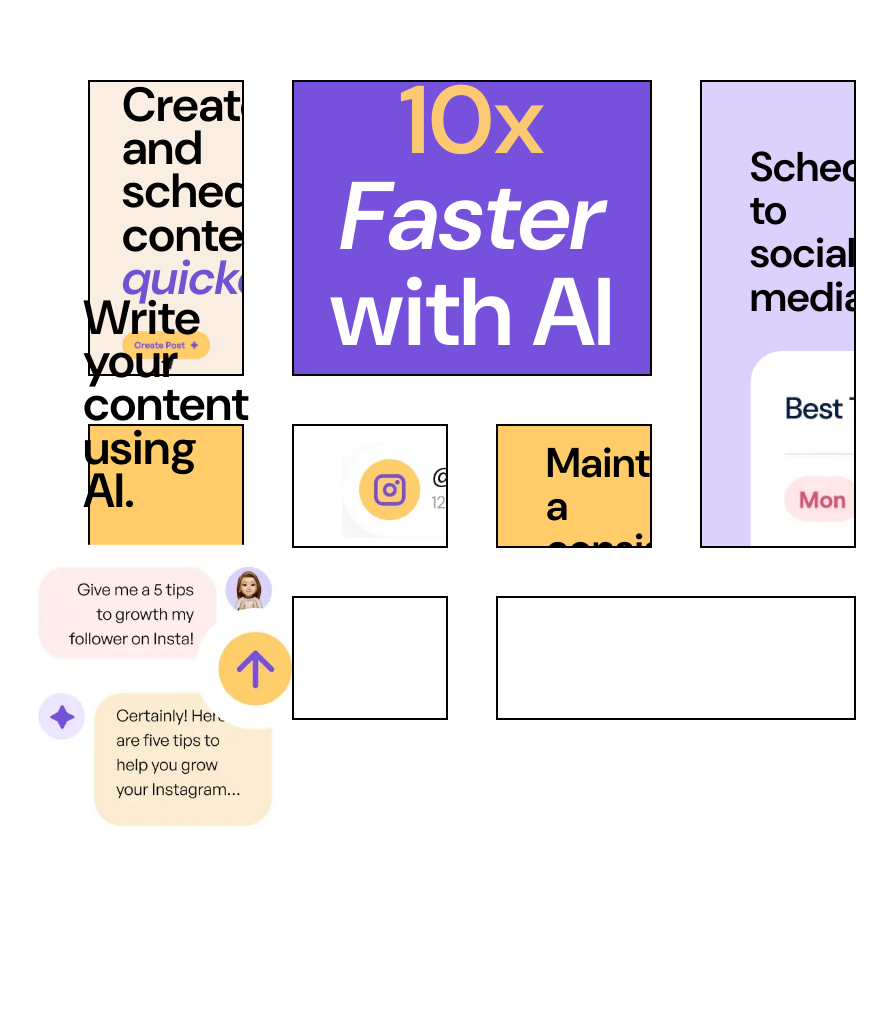
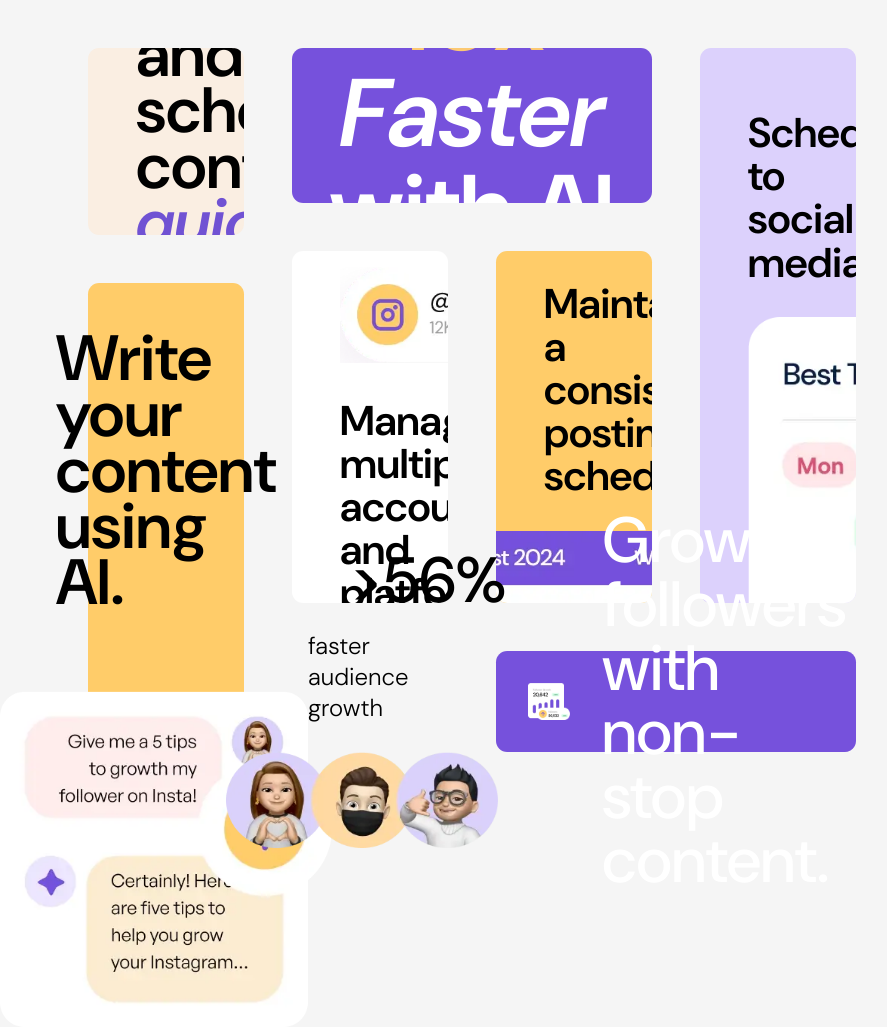
Before and after one commit to vladahvala/bento-grid-main, a plain HTML site: page index.html in a window 1280 px wide. Shown: the whole page, without its empty margins (168-1055 px from the left). Before the commit the page ends 848 px from the top, so only its background shows below. Drawn offline with Linux system fonts and the light colour scheme.

Commit message:
Computer version completed

```diff
--- a/assets/css/styles.css
+++ b/assets/css/styles.css
@@ -23,6 +23,7 @@
     display: flex;
     justify-content: center;
     align-items: center;
+    background-color: #f5f5f5;
   }
 
 
@@ -30,7 +31,7 @@
   .grid-container {
     font-family: 'DMSans', sans-serif;
 
-    height: 80%;
+    height: 100%; /* або бажана висота */
     width: 60%;
 
     display: grid;
@@ -38,15 +39,21 @@
     grid-template-rows: repeat(4, 1fr);
     column-gap: 3rem;
     row-gap: 3rem;
+    overflow: visible;
+
+    padding-top: 3rem;     /* відступ зверху */
+    padding-bottom: 3rem;  /* відступ знизу */
+    box-sizing: border-box; /* щоб padding не збільшував ширину/висоту */
   }
+
 
 
 
   /* Items */
   .grid-container__item {
-    border: 2px solid black;
     min-width: 0;
     min-height: 0;
+    border-radius: 0.7rem;
   }
 
   /* ITEM-1 */
@@ -54,7 +61,7 @@
     grid-row: 1 / span 2;
 
     background-color: #faeee2;
-    padding: 4rem 2rem;
+    padding: 4rem 3rem;
     row-gap: 2rem;
 
     display: flex;
@@ -74,9 +81,9 @@
   }
 
   .grid-container__text--create{
-    font-size: 3rem;
+    font-size: 4rem;
     font-weight: 600;
-    line-height: 2.7rem;
+    line-height: 3.5rem;
   }
 
   .grid-container__text--create-highlighted{
@@ -85,19 +92,24 @@
 
 
   /* ITEM-2 */
-  .grid-container__item-2{
-    grid-column: 2/4;
-    grid-row: 1/3;
+  .grid-container__item-2 {
+    grid-column: 2 / 4;
+    grid-row: 1 / span 2; /* займає два ряди */
 
     background-color: #7651dc;
-    padding: 4rem 2rem;
+
+    /* Зменшуємо padding зверху/знизу, щоб не роздувати елемент повністю */
+    padding: 2rem 2rem;
+    box-sizing: border-box;
 
     display: flex;
     flex-direction: column;
     justify-content: center;
     align-items: center;
-    box-sizing: border-box;
     overflow: hidden;
+
+    /* Додатково можна "трохи підтиснути" контент */
+    max-height: calc(100% - 2rem); /* або потрібне значення */
   }
 
   .grid-container__text--social{
@@ -125,10 +137,12 @@
   /* ITEM-3 */
   .grid-container__item-3{
     grid-row: 1/4;
-    padding: 4rem 3rem 4rem 3rem;
+    padding: 4rem 3rem 2rem 3rem;
     background-color: #dcd1fc;
 
     overflow: hidden;
+    max-height: calc(100% - 8rem); /* або потрібне значення */
+
   }
 
   .grid-container__text-schedule{
@@ -136,6 +150,7 @@
     font-weight: 600;
     line-height: 2.7rem;
     margin-bottom: 2rem;
+    margin-top: 1rem;
   }
 
   .grid-container__text-schedule-img{
@@ -152,52 +167,119 @@
 
    /* ITEM-4 */
   .grid-container__item-4{
-    grid-row: 3/5;
+    grid-row: 3 / 5;
     background-color: #ffcc69;
+    display: flex
+;
+    flex-direction: column;
+    row-gap: 5rem;
+    /* justify-content: center; */
+    align-items: center;
+    padding: 3rem 3rem;
+    text-align: left;
 
-    display: flex;
-    flex-direction: column;
-    row-gap: 2rem;
-    justify-content: center;
-    align-items: center;
-
-    padding: 4rem 4rem;
-    text-align: left;
   }
 
   .grid-container__ai-content-img{
-    height: 19rem;
+    height: 21rem;
   }
 
 
   /* ITEM-5 */
-  .grid-container__item-5 {
-    overflow: hidden;
-    padding: 1rem 0 0 3rem;
-  }
+.grid-container__item-5 {
+  position: relative;
+  top: -2rem;
+  height: 21rem;
+  padding: 1rem 5rem 0 3rem;
+  overflow: hidden;
+  background-color: white;
+}
+
+/* ITEM-6 */
+
+
+
+
 
   .grid-container__multiple-platforms-img{
     height: 6rem;
+    margin-bottom: 2rem;
   }
 
 
    /* ITEM-6 */
   .grid-container__item-6{
-    overflow: hidden;
-    padding: 1rem 0 0 3rem;
     background-color: #ffcc69;
 
     display: flex;
     flex-direction: column;
+
+    position: relative;
+  top: -2rem;
+  height: 21rem;
+  padding: 1rem 3rem 0 3rem;
+  overflow: hidden;
   }
 
   .grid-container__schedule-posts-img{
-    height: 2rem;
+    height: 14rem;
+    width: 19rem;
+    align-self: center;
   }
 
   .grid-container__item-7{
+    position: relative;
+    margin-top: -2rem;
+
+    padding: 1rem 2rem 2rem 1rem;
+
+    display: flex;
+    flex-direction: column;
+    align-self: center;
+    justify-content: center
+  }
+
+  .grid-container__text-ag-num{
+    font-size: 4rem;
+    font-weight: 500;
+
+    margin-bottom: 0.5rem;
+    margin-left: 2.5rem;
+  }
+
+  .grid-container__text-ag-fag{
+    font-size: 1.5rem;
+    font-weight: 300;
+
+    align-self: center;
+    margin-bottom: 1.8rem;
+
+  }
+
+  .grid-container__audience-growth-img{
+    height: 6rem;
+    width: 17rem;
+
+    align-self: center;
+    overflow: hidden;
   }
 
   .grid-container__item-8{
     grid-column: 3/5;
+    position: relative;
+    margin-top: -2rem;
+    display: flex;
+    column-gap: 2rem;
+
+    padding: 2rem;
+    background-color: #7651dc;
   }
+
+  .grid-container__text-gf{
+    font-weight: 400;
+    font-size: 4rem;
+    line-height: 4rem;
+    font-weight: 500;
+    color: white;
+    align-self: center;
+  }
--- a/index.html
+++ b/index.html
@@ -38,19 +38,20 @@
    </div>
    <div class="grid-container__item grid-container__item-6">
     <span class="text grid-container__text-schedule">Maintain a consistent posting schedule.</span>
-    <img src="assets/images/illustration-schedule-posts.webp" alt="schedule-posts" class="grid-container__schedule-posts-img">
+    <img src="assets/images/illustration-consistent-schedule.webp" alt="schedule-posts" class="grid-container__schedule-posts-img">
    </div>
-   <div class="grid-container__item grid-container__item-7"></div>
-   <div class="grid-container__item grid-container__item-8"></div>
+   <div class="grid-container__item grid-container__item-7">
+    <span class="text grid-container__text-ag-num">>56%</span>
+    <span class="text grid-container__text-ag-fag">faster audience growth</span>
+    <img src="assets/images/illustration-audience-growth.webp" alt="audience-growth" class="grid-container__audience-growth-img">
+   </div>
+   <div class="grid-container__item grid-container__item-8">
+    <img src="assets/images/illustration-grow-followers.webp" alt="grow-followers" class="">
+    <span class="text grid-container__text-gf">Grow followers with non-stop content.</span>
+   </div>
 
   </div>
 
 
 </body>
 </html>
-
-<!--
-Grow followers with non-stop content.
-
->56% faster audience growth
--->
```
